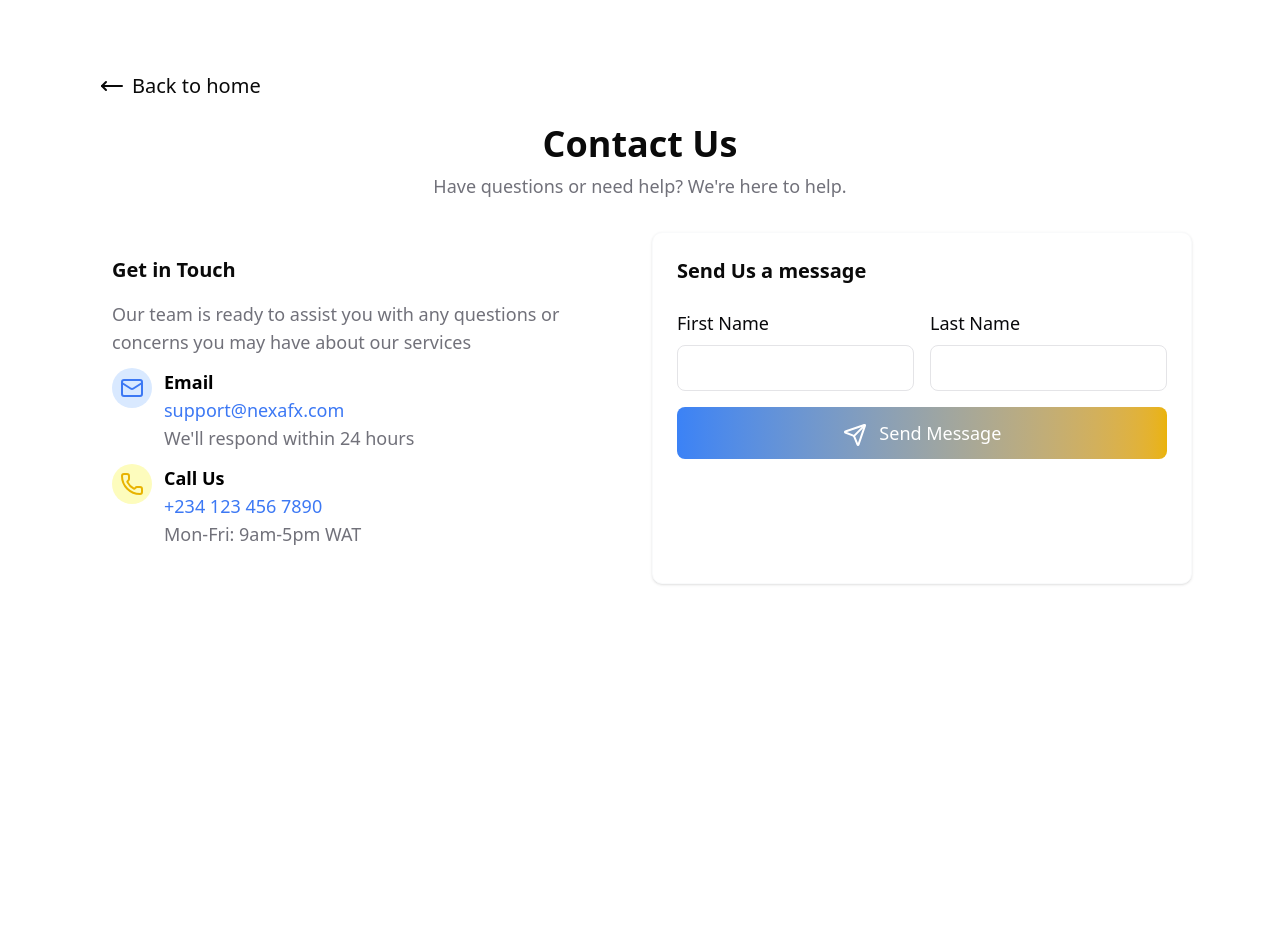
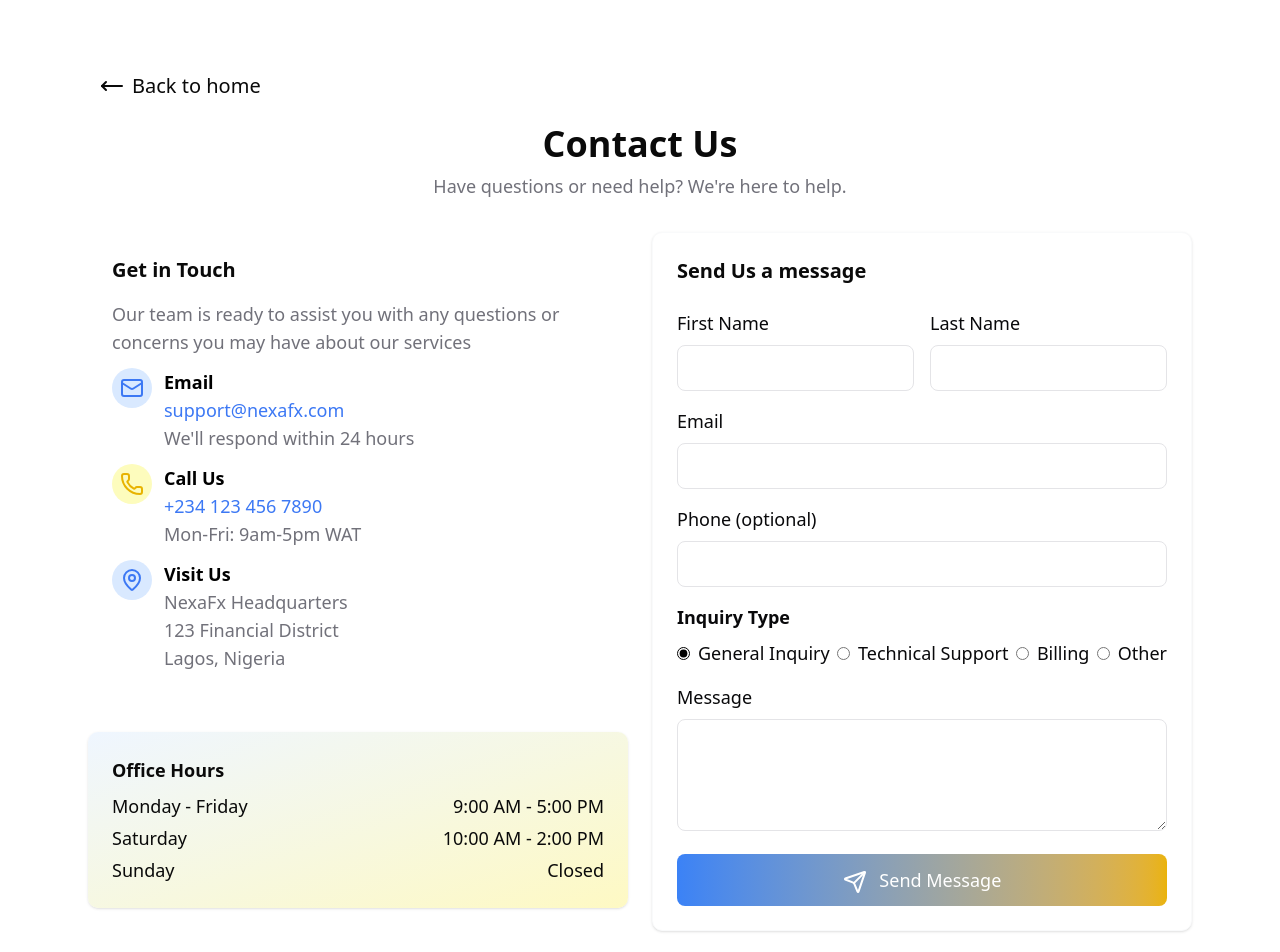
Before and after one commit to Nexacore-Org/NexaFx-web, a Next.js app: page /contact in a window 1280 px wide. Shown: the top 952 px of the page. Before the commit the page ends 800 px from the top, so only its background shows below. Built offline with nearby package versions, Linux system fonts and the light colour scheme.

Commit message:
I added some missing files in the contact page

```diff
--- a/app/contact/page.tsx
+++ b/app/contact/page.tsx
@@ -1,13 +1,15 @@
 "use client"
 
-import { useState, useEffect } from "react"
-import { useFormik } from "formik"
-import { Mail, MapPin, MoveLeft, Phone, Send } from "lucide-react"
+import { useFormik } from "formik";
+import { Mail, MapPin, MoveLeft, Phone, Send } from "lucide-react";
 import Link from "next/link"
-import { contactSchema } from "@/utils/authValidationSchema"
-import ContactSkeleton from "../components/skeletons/ContactSkeleton"
+import { contactSchema } from "@/utils/authValidationSchema";
+import { useState, useEffect } from "react";
+import ContactSkeleton from "../contact/ContactSkeleton";
+
 
 export default function ContactPage() {
+
   const [isLoading, setIsLoading] = useState(true)
 
   useEffect(() => {
@@ -28,17 +30,18 @@
     validationSchema: contactSchema,
     onSubmit: (values) => {
       console.log("Form submitted:", values)
+      // Here you would typically send the form data to your backend
     },
   })
 
-  // ✅ Show Skeleton Loader first, then render the actual page
-  if (isLoading) {
-    return <ContactSkeleton />
-  }
+    // ✅ Show Skeleton Loader first, then render the actual page
+    if (isLoading) {
+      return <ContactSkeleton />
+    }
 
   return (
     <div className="max-w-6xl mx-auto bg-white px-3 lg:px-6 py-6 lg:py-12 text-lg">
-      <Link href={"/"} className="flex my-6 px-3 text-xl items-center hover:scale-105">
+      <Link href={"/"} className="flex my-6 px-3 text-xl items-center hover:scale-105]">
         <MoveLeft className="mr-2" />
         <h2>Back to home</h2>
       </Link>
@@ -46,9 +49,8 @@
       <p className="text-[#71717A] text-center mb-4 lg:mb-8">Have questions or need help? We&apos;re here to help.</p>
 
       <div className="grid lg:grid-cols-2 gap-6">
-        {/* Existing Contact Info & Form */}
+        {/* Left: Contact Form */}
         <div className="space-y-6">
-          {/* Contact Info */}
           <div className="bg-white p-6">
             <h2 className="text-xl font-semibold mb-4">Get in Touch</h2>
             <p className="text-[#71717A]">
@@ -74,25 +76,171 @@
                 <p>Mon-Fri: 9am-5pm WAT</p>
               </div>
             </div>
+
+            <div className="flex space-x-3 my-3">
+              <div className="p-2 rounded-full bg-[#d9e9ff] w-fit h-fit">
+                <MapPin className="text-[#3c78f4]" />
+              </div>
+              <div className="text-[#71717A]">
+                <p className="font-bold text-black">Visit Us</p>
+                <p>NexaFx Headquarters</p>
+                <p>123 Financial District</p>
+                <p>Lagos, Nigeria</p>
+              </div>
+            </div>
+          </div>
+
+          <div className="bg-gradient-to-br from-[#EFF6FF] to-[#FEF9C3] p-6 rounded-lg shadow">
+            <h3 className="text-lg font-semibold">Office Hours</h3>
+            <div className="mt-2 space-y-1">
+              <div className="flex justify-between">
+                <span>Monday - Friday</span>
+                <span className="font-medium">9:00 AM - 5:00 PM</span>
+              </div>
+              <div className="flex justify-between">
+                <span>Saturday</span>
+                <span className="font-medium">10:00 AM - 2:00 PM</span>
+              </div>
+              <div className="flex justify-between">
+                <span>Sunday</span>
+                <span className="font-medium">Closed</span>
+              </div>
+            </div>
           </div>
         </div>
-
-        {/* Contact Form */}
         <div className="bg-white p-6 rounded-lg border border-gray-50 shadow-sm">
           <h2 className="text-xl font-semibold mb-4">Send Us a message</h2>
           <form onSubmit={formik.handleSubmit} className="space-y-4 text-[#09090B] mt-4">
             <div className="grid grid-cols-1 md:grid-cols-2 gap-4">
               <div>
                 <label className="block my-2">First Name</label>
-                <input type="text" name="firstname" value={formik.values.firstname} onChange={formik.handleChange} onBlur={formik.handleBlur} className="w-full p-2 px-3 border border-[#E4E4E7] rounded-md" />
+                <input
+                  type="text"
+                  name="firstname"
+                  value={formik.values.firstname}
+                  onChange={formik.handleChange}
+                  onBlur={formik.handleBlur}
+                  className={`w-full p-2 px-3 border ${formik.touched.firstname && formik.errors.firstname ? "border-red-500" : "border-[#E4E4E7]"
+                    } rounded-md`}
+                />
+                {formik.touched.firstname && formik.errors.firstname && (
+                  <p className="text-red-500 text-sm mt-1">{formik.errors.firstname}</p>
+                )}
               </div>
               <div>
                 <label className="block my-2">Last Name</label>
-                <input type="text" name="lastname" value={formik.values.lastname} onChange={formik.handleChange} onBlur={formik.handleBlur} className="w-full p-2 px-3 border border-[#E4E4E7] rounded-md" />
+                <input
+                  type="text"
+                  name="lastname"
+                  value={formik.values.lastname}
+                  onChange={formik.handleChange}
+                  onBlur={formik.handleBlur}
+                  className={`w-full p-2 px-3 border ${formik.touched.lastname && formik.errors.lastname ? "border-red-500" : "border-[#E4E4E7]"
+                    } rounded-md`}
+                />
+                {formik.touched.lastname && formik.errors.lastname && (
+                  <p className="text-red-500 text-sm mt-1">{formik.errors.lastname}</p>
+                )}
+              </div>
+            </div>
+            <div>
+              <label className="block my-2">Email</label>
+              <input
+                type="email"
+                name="email"
+                value={formik.values.email}
+                onChange={formik.handleChange}
+                onBlur={formik.handleBlur}
+                className={`w-full p-2 px-3 border ${formik.touched.email && formik.errors.email ? "border-red-500" : "border-[#E4E4E7]"
+                  } rounded-md`}
+              />
+              {formik.touched.email && formik.errors.email && (
+                <p className="text-red-500 text-sm mt-1">{formik.errors.email}</p>
+              )}
+            </div>
+
+            <div>
+              <label className="block my-2">Phone (optional)</label>
+              <input
+                type="text"
+                name="phone"
+                value={formik.values.phone}
+                onChange={formik.handleChange}
+                onBlur={formik.handleBlur}
+                className="w-full p-2 px-3 border border-[#E4E4E7] rounded-md"
+              />
+            </div>
+
+            <div className="mt-4">
+              <h3 className="text-lg font-semibold mb-2">Inquiry Type</h3>
+              <div className="flex justify-between">
+                <label className="flex items-center gap-2">
+                  <input
+                    type="radio"
+                    name="inquiryType"
+                    value="general"
+                    checked={formik.values.inquiryType === "general"}
+                    onChange={formik.handleChange}
+                    className="accent-black"
+                  />
+                  General Inquiry
+                </label>
+                <label className="flex items-center gap-2">
+                  <input
+                    type="radio"
+                    name="inquiryType"
+                    value="support"
+                    checked={formik.values.inquiryType === "support"}
+                    onChange={formik.handleChange}
+                    className="accent-black"
+                  />
+                  Technical Support
+                </label>
+                <label className="flex items-center gap-2">
+                  <input
+                    type="radio"
+                    name="inquiryType"
+                    value="billing"
+                    checked={formik.values.inquiryType === "billing"}
+                    onChange={formik.handleChange}
+                    className="accent-black"
+                  />
+                  Billing
+                </label>
+                <label className="flex items-center gap-2">
+                  <input
+                    type="radio"
+                    name="inquiryType"
+                    value="other"
+                    checked={formik.values.inquiryType === "other"}
+                    onChange={formik.handleChange}
+                    className="accent-black"
+                  />
+                  Other
+                </label>
               </div>
             </div>
 
-            <button type="submit" className="w-full bg-gradient-to-r from-[#3B82F6] to-[#EAB308] text-white p-3 rounded-md hover:bg-gray-800 text-lg">
+            <div>
+              <label className="block my-2">Message</label>
+              <textarea
+                name="message"
+                value={formik.values.message}
+                onChange={formik.handleChange}
+                onBlur={formik.handleBlur}
+                className={`w-full p-2 px-3 border ${formik.touched.message && formik.errors.message ? "border-red-500" : "border-[#E4E4E7]"
+                  } rounded-md h-28`}
+              ></textarea>
+              {formik.touched.message && formik.errors.message && (
+                <p className="text-red-500 text-sm mt-1">{formik.errors.message}</p>
+              )}
+            </div>
+
+            <button
+              type="submit"
+              className="w-full bg-gradient-to-r from-[#3B82F6] to-[#EAB308] text-white p-3 rounded-md hover:bg-gray-800 text-lg"
+              disabled={formik.isSubmitting}
+            >
               <Send className="inline mr-2 " /> Send Message
             </button>
           </form>
--- a/app/page.tsx
+++ b/app/page.tsx
@@ -6,6 +6,9 @@
 import Hero from "./components/Hero";
 import HowItWorkSectiion from "./components/HowItWorkSectiion";
 import LandingPageSkeleton from "./components/LandingPageSkeleton";
+
+
+
 
 export default function Home() {
 const [loading, setLoading]=useState(true)
```
Also changed, not shown: app/contact/ContactSkeleton.tsx (renamed from app/components/skeletons/ContactSkeleton.tsx), 1 other file (tests, documents, lock files or other folders).
